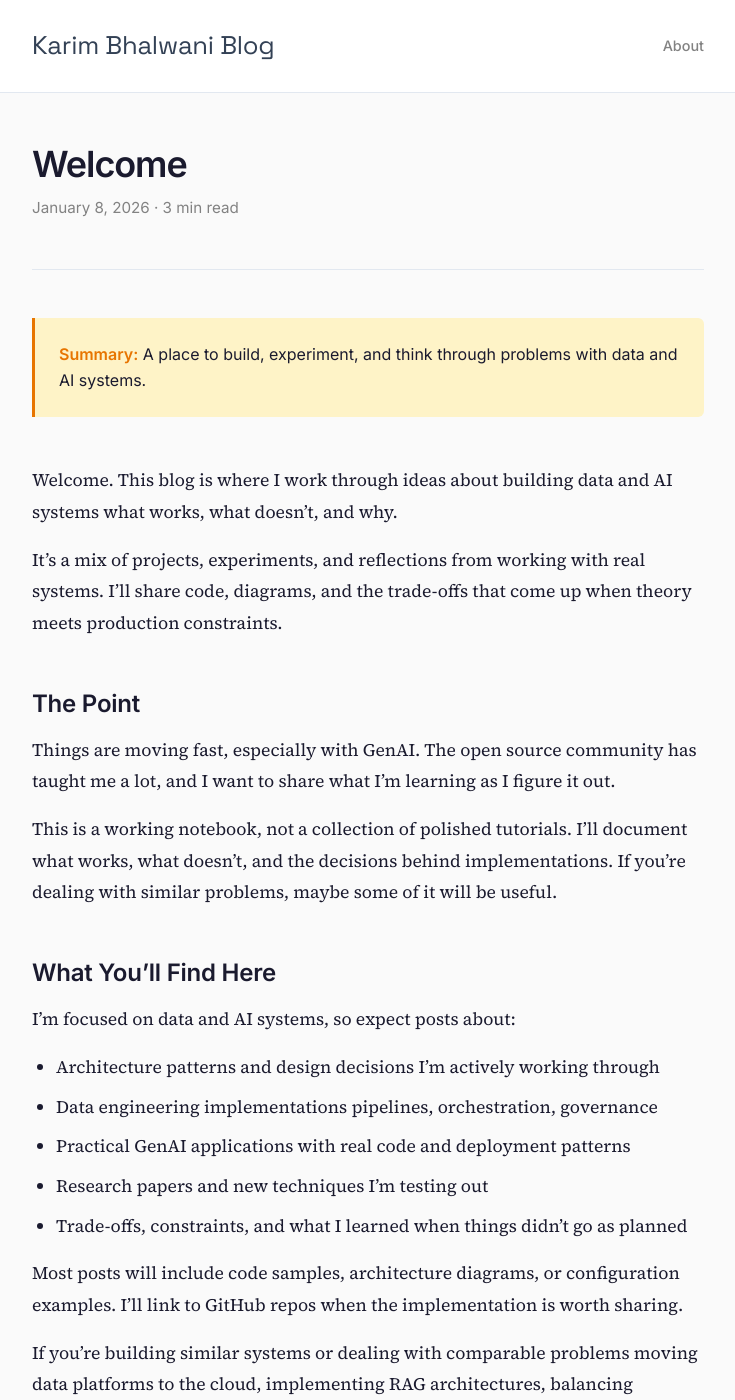
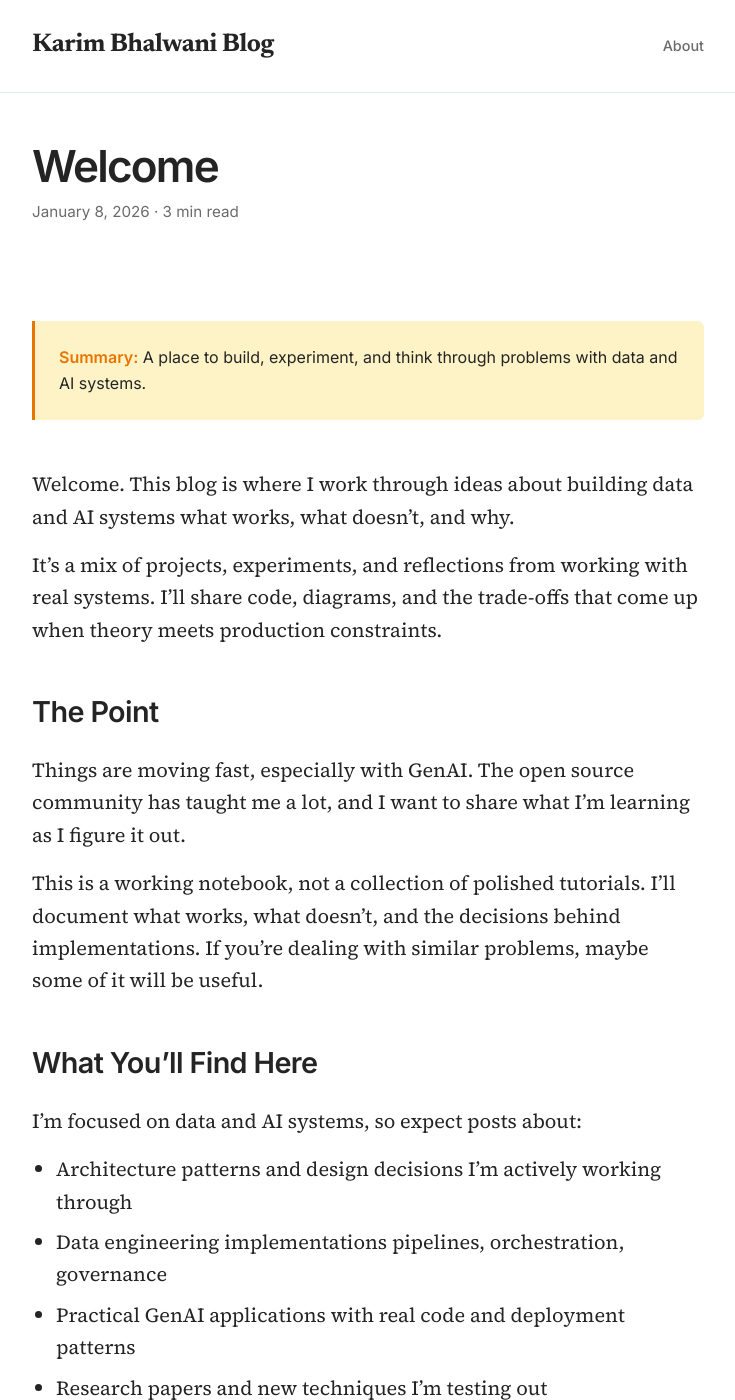
Before and after one commit to karim-bhalwani/karim-bhalwani.github.io, a Jekyll site: the page built from _posts/2026-01-08-welcome-to-my-blog.markdown, in a window 1280 px wide and 1400 px high. Shown: the whole window, without its empty margins (272-1007 px from the left). Built offline with Jekyll 4.4.1, drawn with Linux system fonts in a browser that asks for light colours.

```diff
--- a/_includes/head.html
+++ b/_includes/head.html
@@ -11,7 +11,7 @@
   <link rel="preconnect" href="https://fonts.googleapis.com">
   <link rel="preconnect" href="https://fonts.gstatic.com" crossorigin>
   <link
-    href="https://fonts.googleapis.com/css2?family=Inter:wght@300;400;500;600&family=Source+Serif+4:opsz,wght@8..60,400;8..60,500&family=Space+Grotesk:wght@400;500;600&display=swap"
+    href="https://fonts.googleapis.com/css2?family=Inter:wght@300;400;500;600&family=Newsreader:opsz,wght@6..72,700&family=Source+Serif+4:opsz,wght@8..60,400;8..60,500&family=Space+Grotesk:wght@400;500;600&display=swap"
     rel="stylesheet">
 
   <link rel="stylesheet" href="{{ " /css/main.css" | prepend: site.baseurl }}">
--- a/css/main.css
+++ b/css/main.css
@@ -4,11 +4,11 @@
 
 /* CSS Variables for easy theming */
 :root {
-  /* Color Palette - Warm accent (Alex Zhang style) */
-  --color-bg: #fafafa;
+  /* Color Palette - Medium-inspired deep graphite */
+  --color-bg: #ffffff;
   --color-surface: #ffffff;
-  --color-text: #1a1a2e;
-  --color-text-muted: #828282;
+  --color-text: #242424;
+  --color-text-muted: #6b6b6b;
   --color-accent: #E77500;
   --color-accent-hover: #c96500;
   --color-border: #e2e8f0;
@@ -16,7 +16,7 @@
   --color-tip-bg: #e2f5ec;
 
   /* Typography */
-  --font-display: 'Space Grotesk', -apple-system, BlinkMacSystemFont, sans-serif;
+  --font-display: 'Newsreader', serif;
   --font-sans: 'Inter', -apple-system, BlinkMacSystemFont, 'Segoe UI', sans-serif;
   --font-serif: 'Source Serif 4', Georgia, 'Times New Roman', serif;
   --font-mono: 'SF Mono', 'Fira Code', monospace;
@@ -52,7 +52,24 @@ body {
   color: var(--color-text);
   background-color: var(--color-bg);
   -webkit-font-smoothing: antialiased;
-  -moz-osx-font-smoothing: grayscale;
+  -moz-osx-osx-font-smoothing: grayscale;
+}
+
+/* Images */
+img {
+  max-width: 100%;
+  height: auto;
+  display: block;
+  margin: var(--space-md) auto;
+  border-radius: 8px;
+}
+
+.img-hero {
+  width: 100%;
+  margin-top: 0;
+  margin-bottom: var(--space-xl);
+  border-radius: 12px;
+  box-shadow: 0 4px 12px rgba(0, 0, 0, 0.05);
 }
 
 /* Typography */
@@ -62,25 +79,24 @@ h3,
 h4,
 h5,
 h6 {
-  font-weight: 600;
-  line-height: 1.3;
+  font-weight: 700;
+  line-height: 1.25;
   color: var(--color-text);
-  margin-top: var(--space-lg);
-  margin-bottom: var(--space-sm);
+  margin-top: var(--space-xl);
+  margin-bottom: var(--space-md);
+  letter-spacing: -0.022em;
 }
 
 h1 {
-  font-size: 2rem;
-  letter-spacing: -0.02em;
+  font-size: 2.5rem;
 }
 
 h2 {
-  font-size: 1.5rem;
-  letter-spacing: -0.01em;
+  font-size: 1.8rem;
 }
 
 h3 {
-  font-size: 1.25rem;
+  font-size: 1.4rem;
 }
 
 p {
@@ -131,10 +147,9 @@ a:hover {
 .site-title {
   font-family: var(--font-display);
   font-size: 1.6rem;
-  font-weight: 400;
-  /* Lighter weight - modern thin look */
-  color: #334155;
-  letter-spacing: -0.01em;
+  font-weight: 700;
+  color: var(--color-text);
+  letter-spacing: -0.02em;
 }
 
 .site-title:hover {
@@ -225,13 +240,14 @@ a:hover {
 .post-header {
   margin-bottom: var(--space-xl);
   padding-bottom: var(--space-lg);
-  border-bottom: 1px solid var(--color-border);
 }
 
 .post-header h1 {
   margin: 0 0 var(--space-xs) 0;
-  font-size: 2.25rem;
-  letter-spacing: -0.03em;
+  font-size: 2.75rem;
+  font-weight: 800;
+  letter-spacing: -0.04em;
+  line-height: 1.15;
 }
 
 .post-meta {
@@ -262,8 +278,8 @@ a:hover {
 
 .post-content {
   font-family: var(--font-serif);
-  font-size: 1.1rem;
-  line-height: 1.8;
+  font-size: 1.25rem;
+  line-height: 1.62;
   margin-bottom: var(--space-xl);
 }
 
```
Also changed, not shown: _posts/2026-01-17-context-matters-redacting-health-records.markdown (added, +131 -0 lines), assets/context-aware-redactor/2pass.png (added), assets/context-aware-redactor/entity-person.png (added), assets/context-aware-redactor/entity.png (added), assets/context-aware-redactor/layers.png (added), 1 other file.
